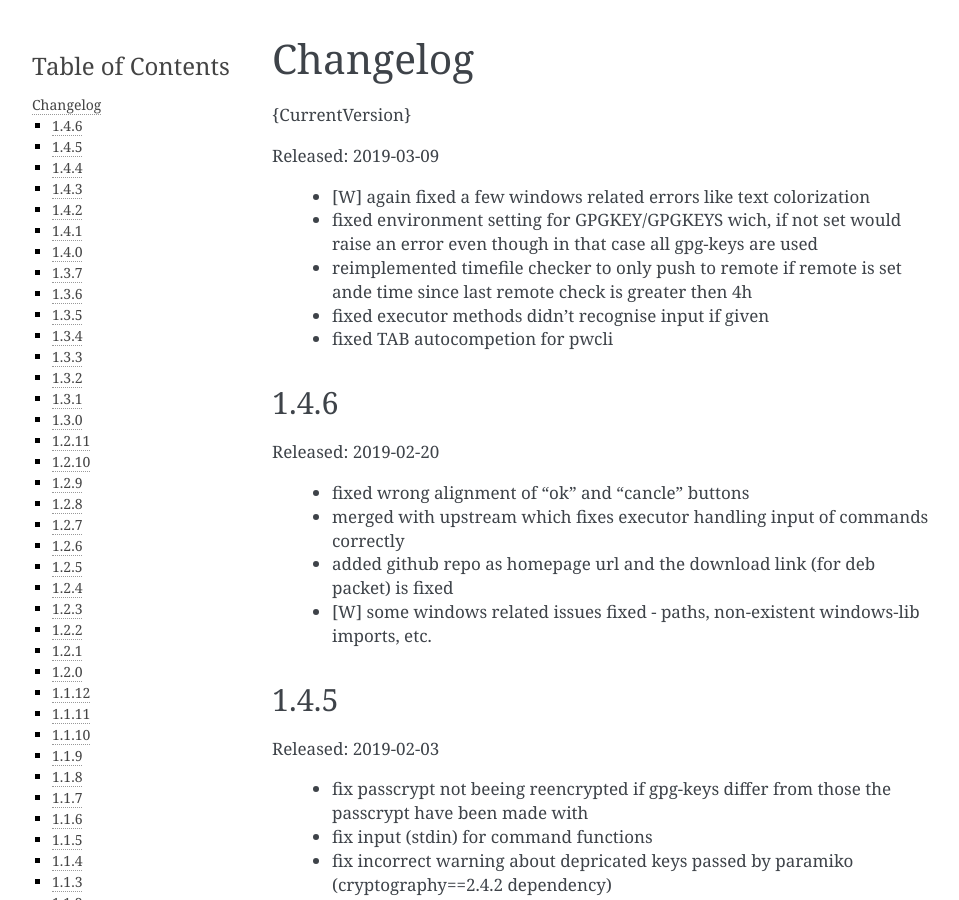
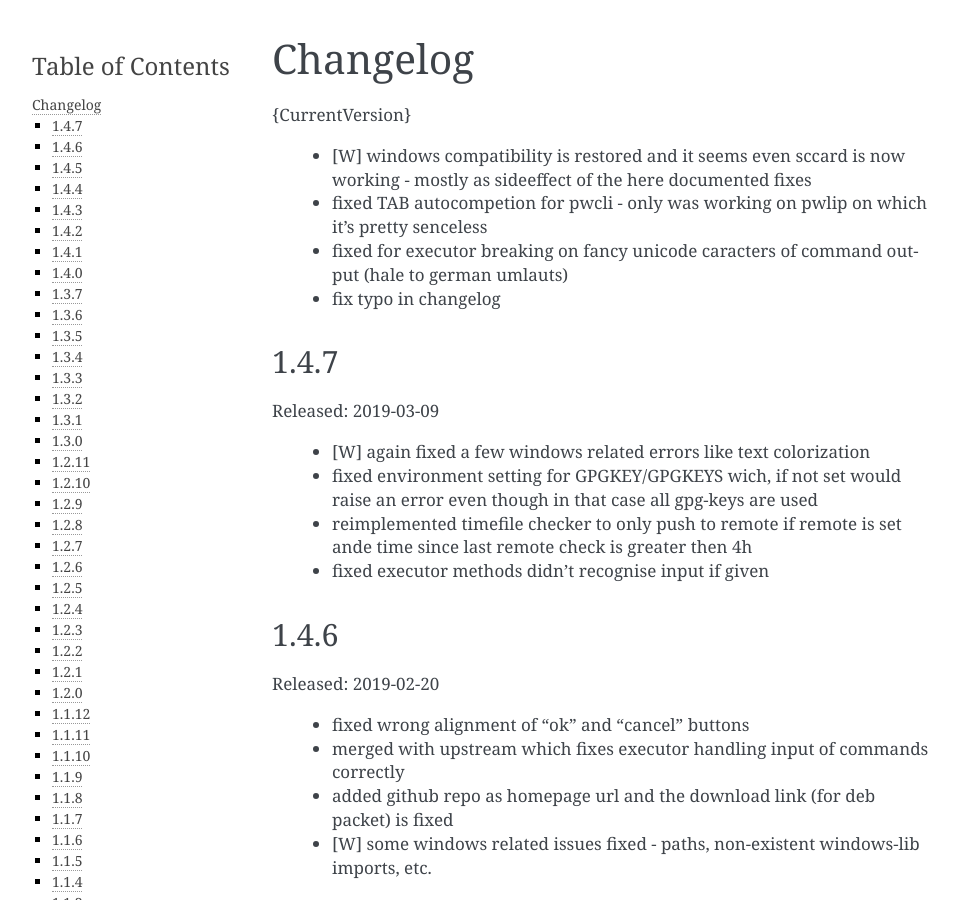
Before and after one commit to d0n/pwclip, a Sphinx documentation site: the page built from docs/changelog.rst, in a window 1280 px wide and 900 px high. Shown: the whole window, without its empty margins (148-1107 px from the left). Built offline with Sphinx 7.4.7, drawn with Linux system fonts in a browser that asks for light colours.

Commit message:
modified = docs/changelog.rst lib/executor

```diff
--- a/docs/changelog.rst
+++ b/docs/changelog.rst
@@ -3,6 +3,21 @@ Changelog
 =========
 
 {CurrentVersion}
+
+  * [W] windows compatibility is restored and it seems even sccard is now
+    working - mostly as sideeffect of the here documented fixes
+
+  * fixed TAB autocompetion for pwcli - only was working on pwlip on which it's
+    pretty senceless
+
+  * fixed for executor breaking on fancy unicode caracters of command output
+    (hale to german umlauts)
+
+  * fix typo in changelog
+
+
+1.4.7
+-----
 
 Released: 2019-03-09
 
@@ -16,15 +31,13 @@ Released: 2019-03-09
 
   * fixed executor methods didn't recognise input if given
 
-  * fixed TAB autocompetion for pwcli
-
 
 1.4.6
 -----
 
 Released: 2019-02-20
 
-  * fixed wrong alignment of "ok" and "cancle" buttons
+  * fixed wrong alignment of "ok" and "cancel" buttons
 
   * merged with upstream which fixes executor handling input of commands
     correctly
```
